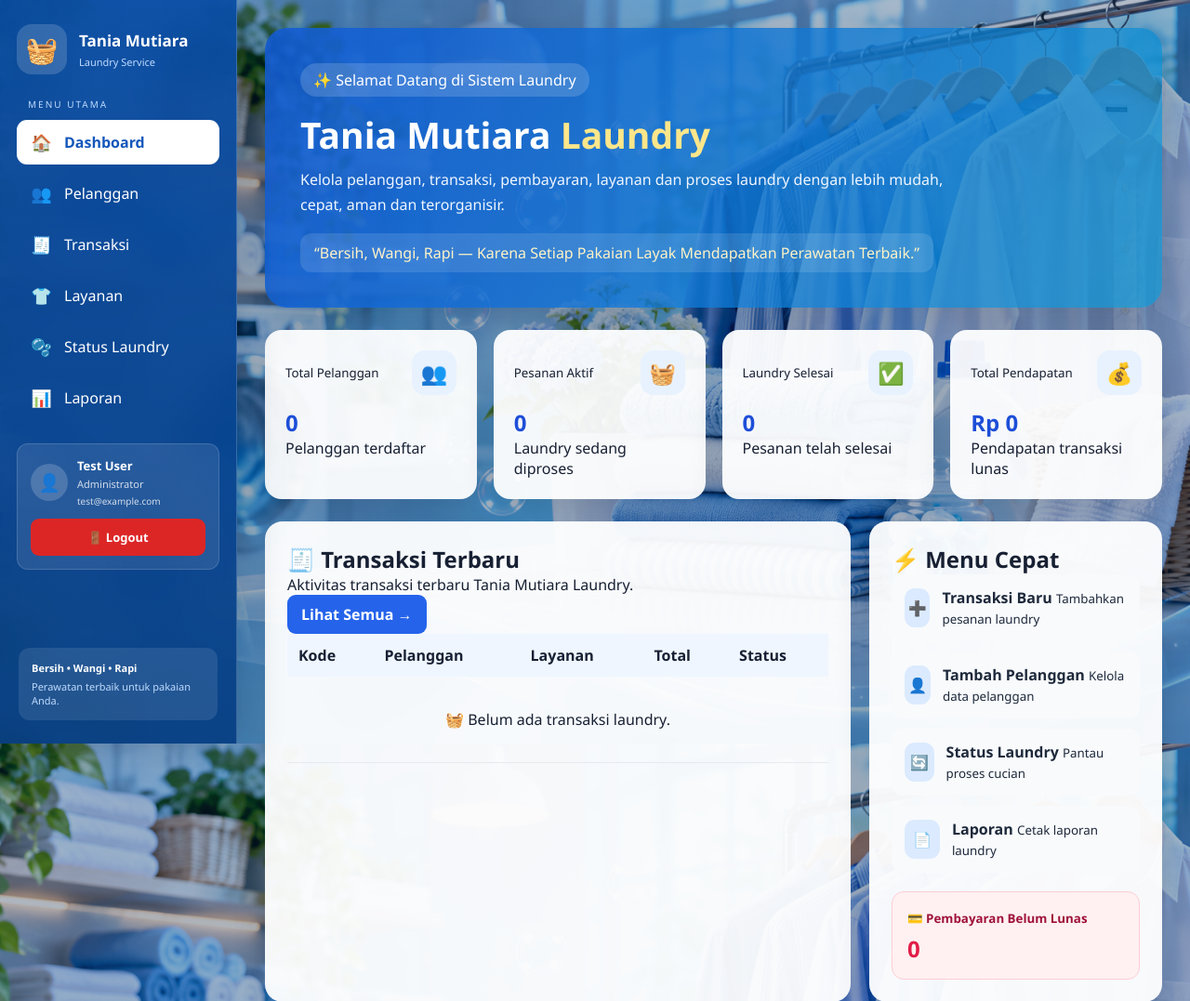
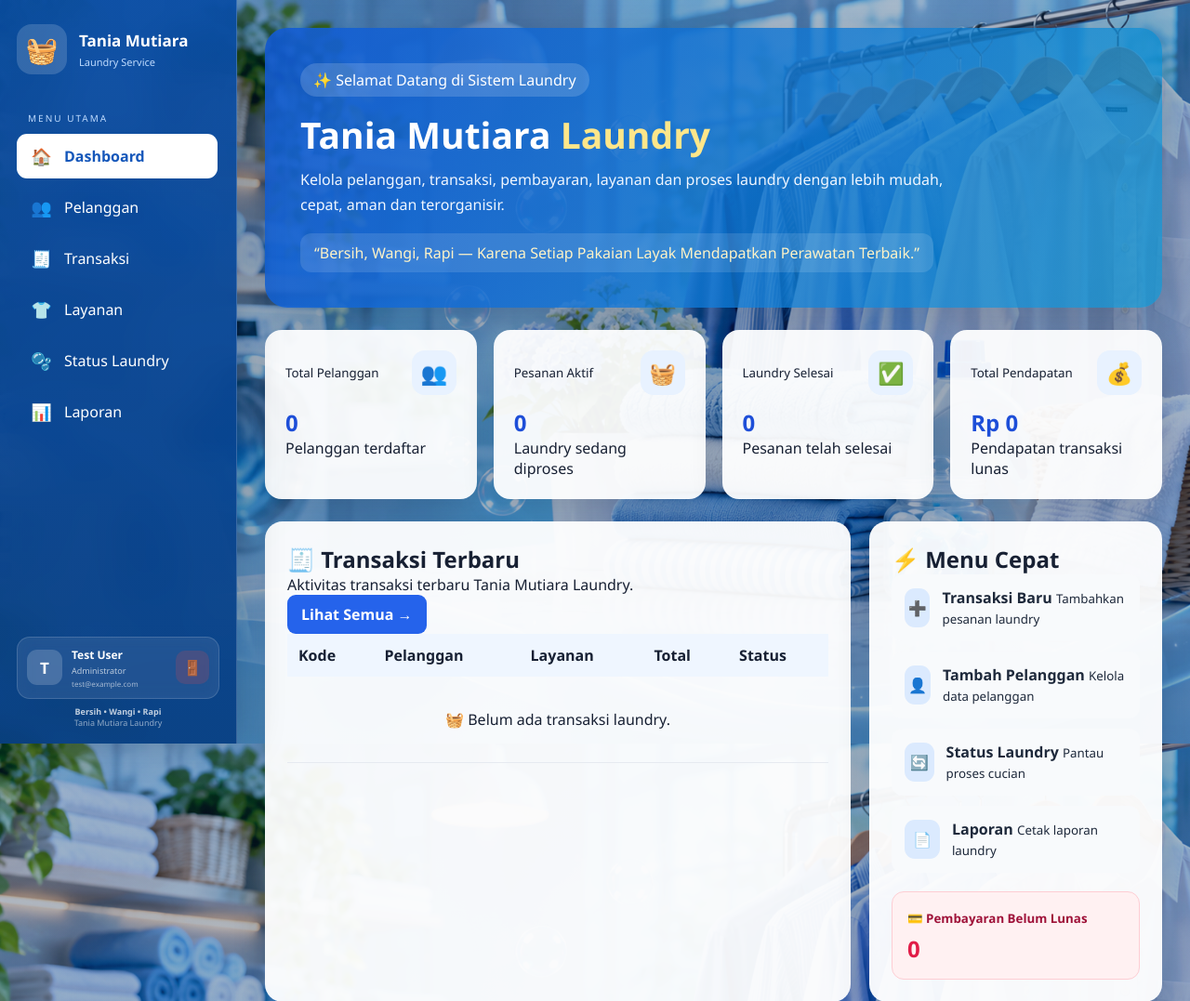
Before and after one commit to taniapanjaitan7-hub/loundry-, a Laravel app: page / in a window 1280 px wide. Shown: the top 1077 px of the page at 93% size. Run offline with Laravel 12, Linux system fonts and the light colour scheme; a user stored in the database is signed in; data comes from the database, SQL or seed files in the repository; data that the repository does not hold is empty.

Commit message:
Memperbaiki tampilan profil admin dan logout sidebar

```diff
--- a/resources/views/layouts/app.blade.php
+++ b/resources/views/layouts/app.blade.php
@@ -1,7 +1,6 @@
 <!DOCTYPE html>
 
 <html lang="id">
-
 
 <head>
 
@@ -12,14 +11,11 @@
         content="width=device-width, initial-scale=1.0"
     >
 
-
     <title>
-
         @yield(
             'title',
             'Tania Mutiara Laundry'
         )
-
     </title>
 
 
@@ -34,15 +30,87 @@
 
     <style>
 
-        /* =============================
-           ADMIN PROFILE
-        ============================= */
+        /* =========================================
+           SIDEBAR LAYOUT
+        ========================================= */
+
+        .sidebar {
+
+            display: flex !important;
+
+            flex-direction: column;
+
+            height: 100vh;
+
+            overflow: hidden;
+
+            padding-bottom: 15px;
+
+        }
+
+
+        .sidebar nav {
+
+            flex: 1;
+
+            overflow-y: auto;
+
+            overflow-x: hidden;
+
+            padding-right: 2px;
+
+        }
+
+
+        .sidebar nav::-webkit-scrollbar {
+
+            width: 4px;
+
+        }
+
+
+        .sidebar nav::-webkit-scrollbar-thumb {
+
+            background:
+                rgba(
+                    255,
+                    255,
+                    255,
+                    .20
+                );
+
+            border-radius: 20px;
+
+        }
+
+
+
+        /* =========================================
+           ADMIN AREA
+        ========================================= */
+
+        .sidebar-bottom {
+
+            margin-top: auto;
+
+            flex-shrink: 0;
+
+        }
+
 
         .admin-profile {
 
-            margin-top: 25px;
+            display: flex;
 
-            padding: 14px;
+            align-items: center;
+
+            gap: 10px;
+
+            width: 100%;
+
+            padding: 10px;
+
+            margin-top: 12px;
 
             background:
                 rgba(
@@ -61,31 +129,30 @@
                     .15
                 );
 
-            border-radius: 12px;
+            border-radius: 14px;
+
+            backdrop-filter: blur(8px);
+
+            -webkit-backdrop-filter:
+                blur(8px);
 
             color: white;
 
         }
 
 
-        .admin-profile-title {
 
-            display: flex;
-
-            align-items: center;
-
-            gap: 10px;
-
-            margin-bottom: 10px;
-
-        }
-
+        /* =========================================
+           AVATAR
+        ========================================= */
 
         .admin-avatar {
 
-            width: 40px;
+            width: 38px;
 
-            height: 40px;
+            height: 38px;
+
+            min-width: 38px;
 
             display: flex;
 
@@ -93,7 +160,7 @@
 
             justify-content: center;
 
-            flex-shrink: 0;
+            border-radius: 11px;
 
             background:
                 rgba(
@@ -103,14 +170,23 @@
                     .18
                 );
 
-            border-radius: 50%;
+            font-size: 17px;
 
-            font-size: 19px;
+            font-weight: bold;
+
+            color: white;
 
         }
 
 
+
+        /* =========================================
+           ADMIN INFO
+        ========================================= */
+
         .admin-info {
+
+            flex: 1;
 
             min-width: 0;
 
@@ -119,11 +195,17 @@
         }
 
 
-        .admin-info strong {
+        .admin-name {
 
             display: block;
 
-            font-size: 13px;
+            width: 100%;
+
+            color: white;
+
+            font-size: 12px;
+
+            font-weight: 700;
 
             white-space: nowrap;
 
@@ -134,42 +216,75 @@
         }
 
 
-        .admin-info span {
+        .admin-role {
 
             display: block;
 
-            margin-top: 3px;
+            margin-top: 2px;
 
-            font-size: 11px;
+            color:
+                rgba(
+                    255,
+                    255,
+                    255,
+                    .70
+                );
 
-            opacity: .8;
+            font-size: 9px;
 
         }
 
 
         .admin-email {
 
-            font-size: 10px !important;
+            display: block;
 
-            margin-top: 4px !important;
+            width: 100%;
+
+            margin-top: 2px;
+
+            color:
+                rgba(
+                    255,
+                    255,
+                    255,
+                    .60
+                );
+
+            font-size: 8px;
+
+            white-space: nowrap;
+
+            overflow: hidden;
+
+            text-overflow: ellipsis;
 
         }
 
 
-        /* =============================
+
+        /* =========================================
            LOGOUT
-        ============================= */
+        ========================================= */
 
         .logout-form {
 
-            margin-top: 12px;
+            margin: 0;
+
+            padding: 0;
+
+            flex-shrink: 0;
 
         }
 
 
         .logout-button {
 
-            width: 100%;
+            width: 36px;
+
+            height: 36px;
+
+            padding: 0;
 
             display: flex;
 
@@ -177,42 +292,95 @@
 
             justify-content: center;
 
-            gap: 8px;
-
-            padding: 11px 14px;
-
             border: none;
 
-            border-radius: 9px;
+            border-radius: 10px;
 
-            background: #dc2626;
+            background:
+                rgba(
+                    239,
+                    68,
+                    68,
+                    .18
+                );
 
-            color: white;
+            color: #fecaca;
 
-            font-size: 13px;
-
-            font-weight: 600;
+            font-size: 16px;
 
             cursor: pointer;
 
-            transition: .2s;
+            transition:
+                background .2s,
+                color .2s,
+                transform .2s;
 
         }
 
 
         .logout-button:hover {
 
-            background: #b91c1c;
+            background: #ef4444;
+
+            color: white;
 
             transform:
-                translateY(-1px);
+                translateX(2px);
 
         }
 
 
-        /* =============================
+
+        /* =========================================
+           SIDEBAR FOOTER
+        ========================================= */
+
+        .sidebar-mini-footer {
+
+            margin-top: 8px;
+
+            padding: 0 5px;
+
+            text-align: center;
+
+            color:
+                rgba(
+                    255,
+                    255,
+                    255,
+                    .55
+                );
+
+            font-size: 9px;
+
+            line-height: 1.4;
+
+        }
+
+
+        .sidebar-mini-footer strong {
+
+            display: block;
+
+            color:
+                rgba(
+                    255,
+                    255,
+                    255,
+                    .75
+                );
+
+            font-size: 9px;
+
+            font-weight: 600;
+
+        }
+
+
+
+        /* =========================================
            ERROR
-        ============================= */
+        ========================================= */
 
         .alert-error-layout {
 
@@ -228,8 +396,59 @@
 
         }
 
+
+
+        /* =========================================
+           RESPONSIVE HEIGHT
+        ========================================= */
+
+        @media(max-height: 700px) {
+
+            .sidebar nav a {
+
+                padding-top: 9px !important;
+
+                padding-bottom: 9px !important;
+
+            }
+
+
+            .admin-profile {
+
+                padding: 8px;
+
+            }
+
+
+            .admin-avatar {
+
+                width: 34px;
+
+                height: 34px;
+
+                min-width: 34px;
+
+            }
+
+
+            .logout-button {
+
+                width: 32px;
+
+                height: 32px;
+
+            }
+
+
+            .sidebar-mini-footer {
+
+                display: none;
+
+            }
+
+        }
+
     </style>
-
 
 </head>
 
@@ -244,7 +463,9 @@
 <aside class="sidebar">
 
 
-    <!-- BRAND -->
+    <!-- =====================================
+         BRAND
+    ====================================== -->
 
     <div class="brand">
 
@@ -280,7 +501,9 @@
 
 
 
-    <!-- MENU -->
+    <!-- =====================================
+         MENU LABEL
+    ====================================== -->
 
     <div class="menu-label">
 
@@ -290,19 +513,22 @@
 
 
 
+    <!-- =====================================
+         NAVIGATION
+    ====================================== -->
+
     <nav>
 
 
+        <!-- DASHBOARD -->
+
         <a
-
             href="{{ route('dashboard') }}"
-
             class="{{
                 request()->routeIs('dashboard')
                 ? 'active'
                 : ''
             }}"
-
         >
 
             <span class="nav-icon">
@@ -317,16 +543,15 @@
 
 
 
+        <!-- PELANGGAN -->
+
         <a
-
             href="{{ route('pelanggan.index') }}"
-
             class="{{
                 request()->routeIs('pelanggan.*')
                 ? 'active'
                 : ''
             }}"
-
         >
 
             <span class="nav-icon">
@@ -341,16 +566,15 @@
 
 
 
+        <!-- TRANSAKSI -->
+
         <a
-
             href="{{ route('transaksi.index') }}"
-
             class="{{
                 request()->routeIs('transaksi.*')
                 ? 'active'
                 : ''
             }}"
-
         >
 
             <span class="nav-icon">
@@ -365,16 +589,15 @@
 
 
 
+        <!-- LAYANAN -->
+
         <a
-
             href="{{ route('layanan.index') }}"
-
             class="{{
                 request()->routeIs('layanan.*')
                 ? 'active'
                 : ''
             }}"
-
         >
 
             <span class="nav-icon">
@@ -389,16 +612,15 @@
 
 
 
+        <!-- STATUS LAUNDRY -->
+
         <a
-
             href="{{ route('status.index') }}"
-
             class="{{
                 request()->routeIs('status.*')
                 ? 'active'
                 : ''
             }}"
-
         >
 
             <span class="nav-icon">
@@ -413,16 +635,15 @@
 
 
 
+        <!-- LAPORAN -->
+
         <a
-
             href="{{ route('laporan.index') }}"
-
             class="{{
                 request()->routeIs('laporan.*')
                 ? 'active'
                 : ''
             }}"
-
         >
 
             <span class="nav-icon">
@@ -440,44 +661,70 @@
 
 
 
-    <!-- ADMIN -->
+    <!-- =====================================
+         BAGIAN BAWAH SIDEBAR
+    ====================================== -->
+
+    <div class="sidebar-bottom">
+
 
         @auth
 
 
+            <!-- ADMIN PROFILE -->
+
             <div class="admin-profile">
 
 
-            <div class="admin-profile-title">
-
+                <!-- AVATAR -->
 
                 <div class="admin-avatar">
 
-                    👤
+                    {{
+                        strtoupper(
+                            substr(
+                                auth()->user()->name,
+                                0,
+                                1
+                            )
+                        )
+                    }}
 
                 </div>
 
 
+
+                <!-- ADMIN INFO -->
+
                 <div class="admin-info">
 
 
-                    <strong>
+                    <span class="admin-name">
 
-                        {{ auth()->user()->name }}
+                        {{
+                            auth()->user()->name
+                        }}
 
-                    </strong>
+                    </span>
 
 
-                    <span>
+                    <span class="admin-role">
 
                         Administrator
 
                     </span>
 
 
-                    <span class="admin-email">
+                    <span
+                        class="admin-email"
+                        title="{{
+                            auth()->user()->email
+                        }}"
+                    >
 
-                        {{ auth()->user()->email }}
+                        {{
+                            auth()->user()->email
+                        }}
 
                     </span>
 
@@ -485,9 +732,8 @@
                 </div>
 
 
-            </div>
 
-
+                <!-- LOGOUT -->
 
                 <form
 
@@ -515,9 +761,13 @@
 
                         class="logout-button"
 
+                        title="Logout"
+
+                        aria-label="Logout"
+
                     >
 
-                    🚪 Logout
+                        🚪
 
                     </button>
 
@@ -532,7 +782,9 @@
 
 
 
-    <div class="sidebar-footer">
+        <!-- MINI FOOTER -->
+
+        <div class="sidebar-mini-footer">
 
 
             <strong>
@@ -542,12 +794,10 @@
             </strong>
 
 
-        <span>
+            Tania Mutiara Laundry
 
-            Perawatan terbaik untuk
-            pakaian Anda.
 
-        </span>
+        </div>
 
 
     </div>
@@ -557,8 +807,14 @@
 
 
 
+<!-- =====================================
+     MAIN CONTENT
+====================================== -->
+
 <main class="main-content">
 
+
+    <!-- SUCCESS -->
 
     @if(session('success'))
 
@@ -574,6 +830,8 @@
 
 
 
+    <!-- ERROR -->
+
     @if(session('error'))
 
 
@@ -588,9 +846,13 @@
 
 
 
+    <!-- PAGE CONTENT -->
+
     @yield('content')
 
 
+
+    <!-- MAIN FOOTER -->
 
     <footer class="footer">
 
```
Lines whose indentation alone changed are shown as unchanged.
